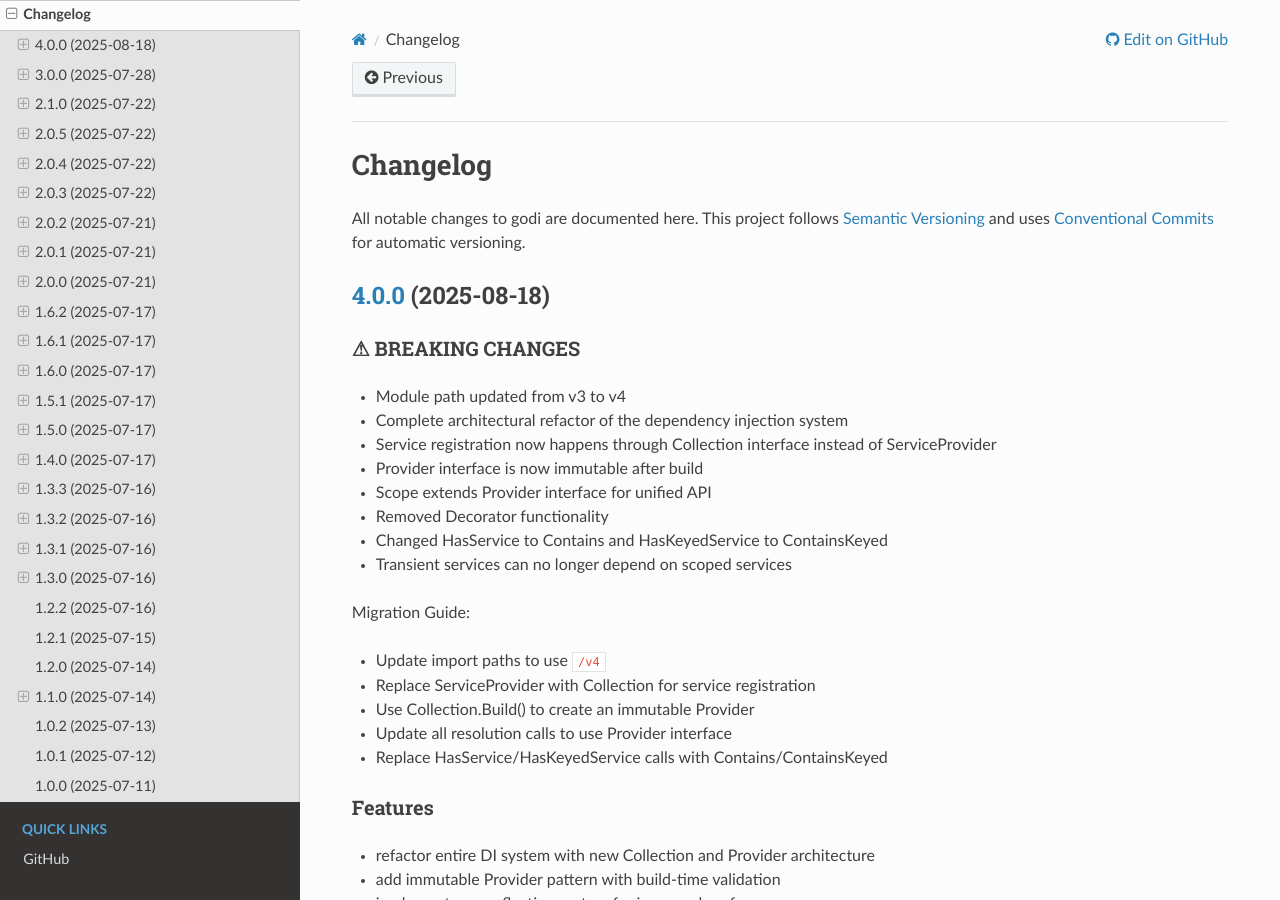
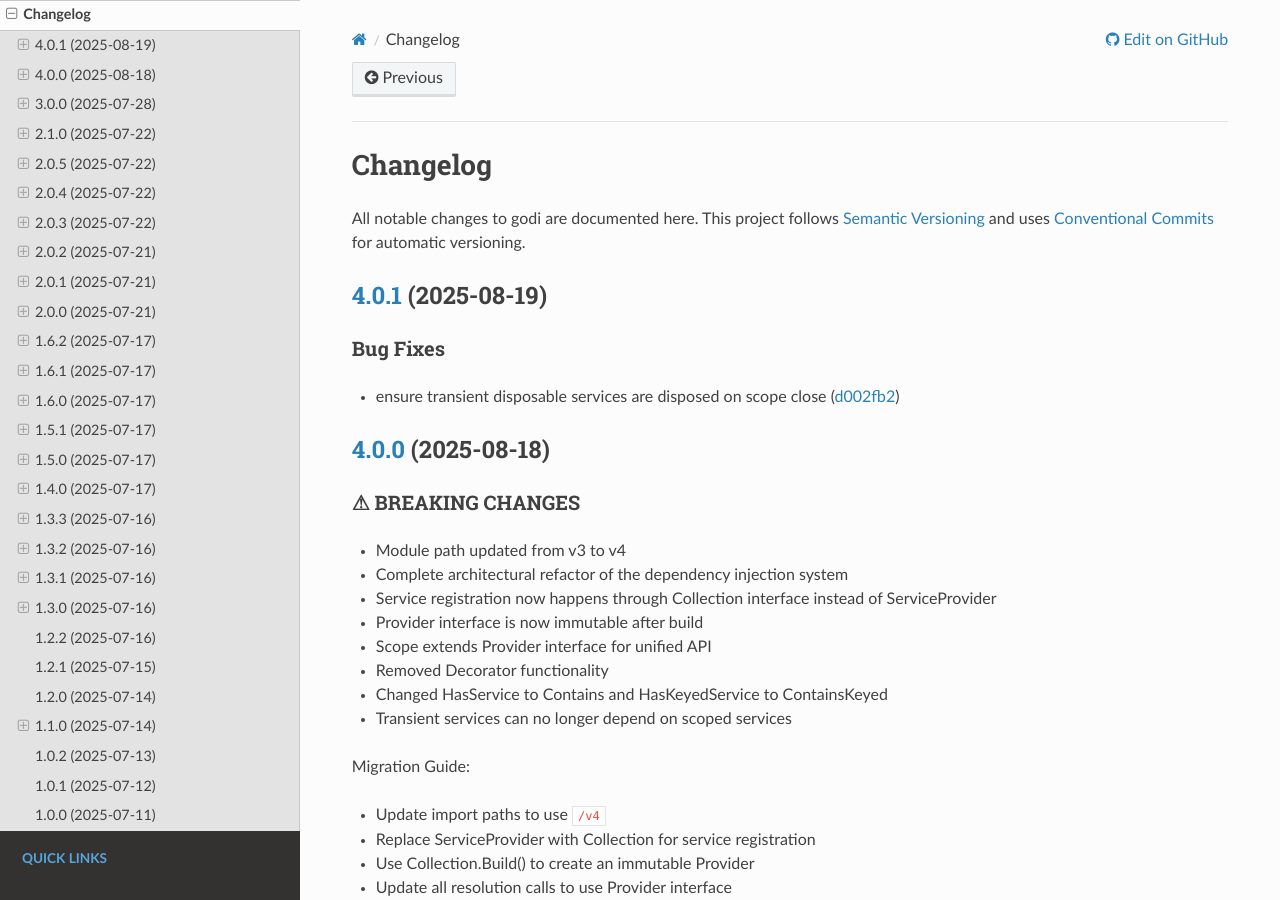
Before and after one commit to junioryono/godi, a Sphinx documentation site: the page built from docs/reference/changelog.md, in a window 1280 px wide and 900 px high. Built offline with Sphinx 7.4.7 and the Read the Docs theme 3.1.0, drawn with Linux system fonts in a browser that asks for light colours.

Commit message:
chore(release): v4.0.1 [skip ci]
- Update changelog

```diff
--- a/docs/reference/changelog.md
+++ b/docs/reference/changelog.md
@@ -1,6 +1,14 @@
 # Changelog
 
 All notable changes to godi are documented here. This project follows [Semantic Versioning](https://semver.org/) and uses [Conventional Commits](https://www.conventionalcommits.org/) for automatic versioning.
+
+
+## [4.0.1](https://github.com/junioryono/godi/compare/v4.0.0...v4.0.1) (2025-08-19)
+
+
+### Bug Fixes
+
+* ensure transient disposable services are disposed on scope close ([d002fb2](https://github.com/junioryono/godi/commit/d002fb2))
 
 
 ## [4.0.0](https://github.com/junioryono/godi/compare/v3.0.0...v4.0.0) (2025-08-18)
```
